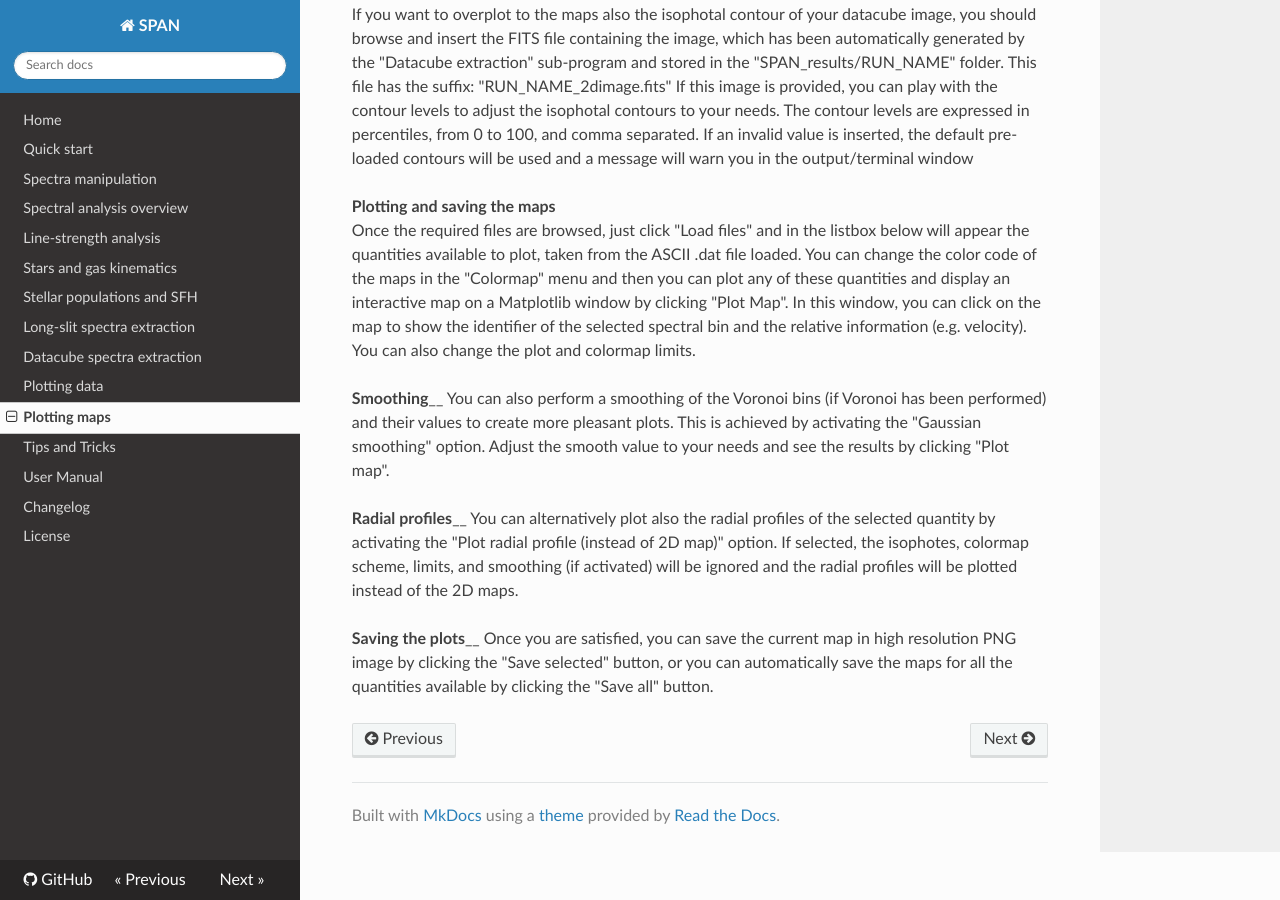
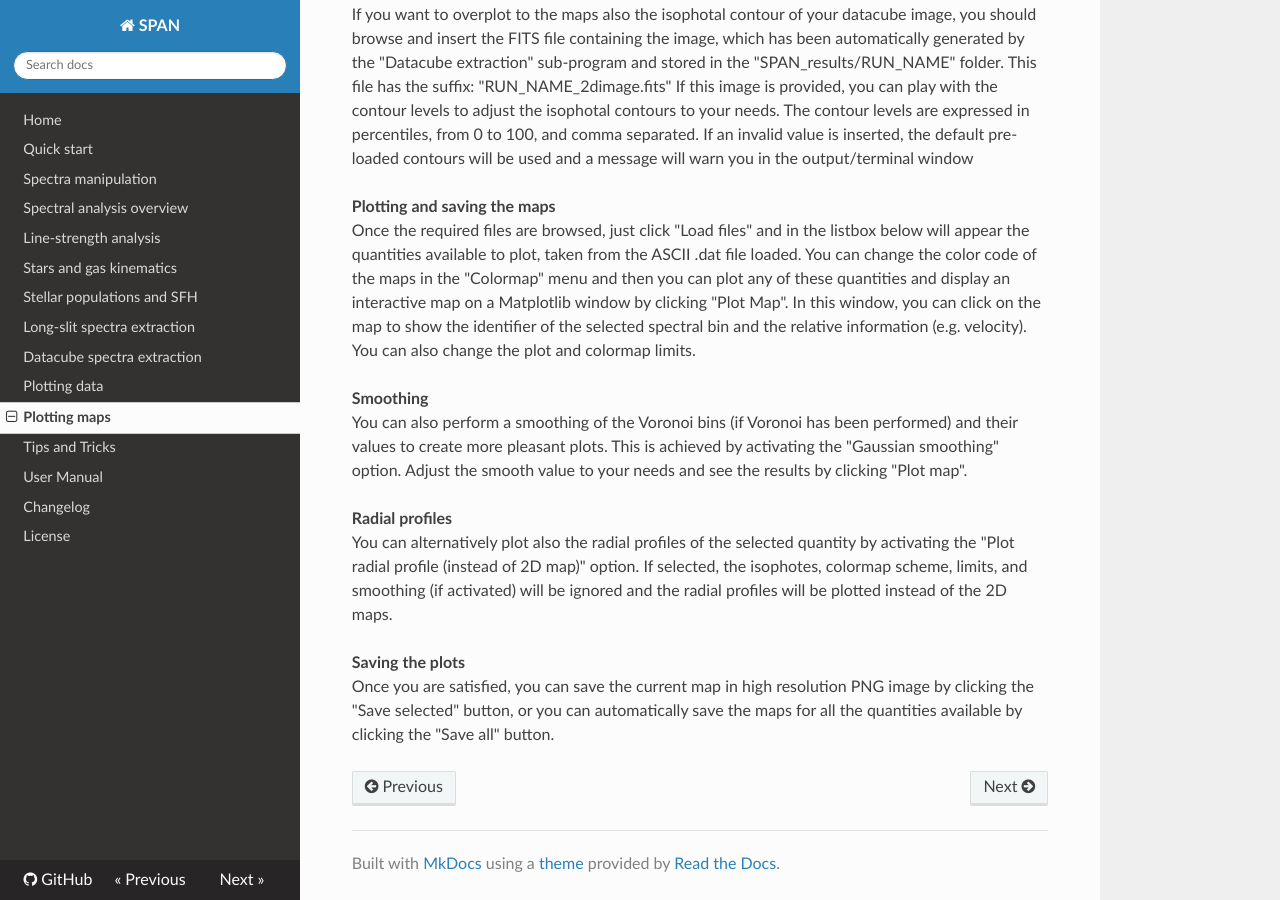
Before and after one commit to danielegasparri/span-gui, an MkDocs documentation site: the page built from docs/plot_maps.md, in a window 1280 px wide and 900 px high, scrolled down 978 px. Built offline with MkDocs 1.6.1, drawn with Linux system fonts in a browser that asks for light colours; nearby versions of some CDN libraries.

Commit message:
Add files via upload

```diff
--- a/docs/plot_maps.md
+++ b/docs/plot_maps.md
@@ -21,13 +21,13 @@ If this image is provided, you can play with the contour levels to adjust the is
 **Plotting and saving the maps**
 Once the required files are browsed, just click "Load files" and in the listbox below will appear the quantities available to plot, taken from the ASCII .dat file loaded. You can change the color code of the maps in the "Colormap" menu and then you can plot any of these quantities and display an interactive map on a Matplotlib window by clicking "Plot Map". In this window, you can click on the map to show the identifier of the selected spectral bin and the relative information (e.g. velocity). You can also change the plot and colormap limits.
 
-**Smoothing**__
+**Smoothing**
 You can also perform a smoothing of the Voronoi bins (if Voronoi has been performed) and their values to create more pleasant plots. This is achieved by activating the "Gaussian smoothing" option. Adjust the smooth value to your needs and see the results by clicking "Plot map".
 
 
-**Radial profiles**__
+**Radial profiles**
 You can alternatively plot also the radial profiles of the selected quantity by activating the "Plot radial profile (instead of 2D map)" option. If selected, the isophotes, colormap scheme, limits, and smoothing (if activated) will be ignored and the radial profiles will be plotted instead of the 2D maps.
 
 
-**Saving the plots**__
+**Saving the plots**
 Once you are satisfied, you can save the current map in high resolution PNG image by clicking the "Save selected" button, or you can automatically save the maps for all the quantities available by clicking the "Save all" button.
```
